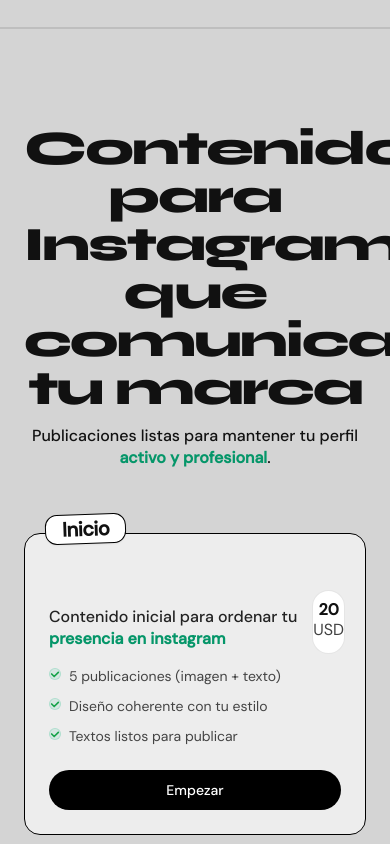
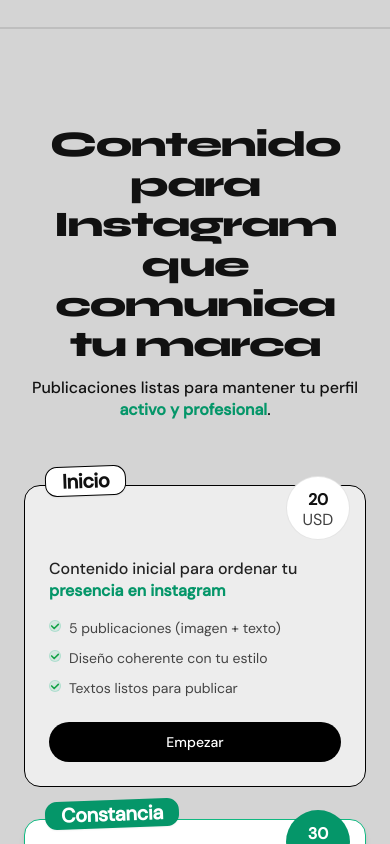
Before and after one commit to joy-amorin/WebSoluciones-landing-page, a Next.js app: page / in a window 390 px wide. Shown: the part 6340-7184 px from the top of the page. Built offline with nearby package versions, Linux system fonts and the light colour scheme.

Commit message:
fix: correct price circle shape and positioning

```diff
--- a/components/ServiciosAdicionales.jsx
+++ b/components/ServiciosAdicionales.jsx
@@ -1,4 +1,4 @@
-const planes = [
+const planesfeed = [
   {
     name: 'Inicio',
     desc: (
@@ -11,8 +11,8 @@
     ),
     price: '20',
     featured: false,
-
-    features: ['5 publicaciones (imagen + texto)',
+    features: [
+      '5 publicaciones (imagen + texto)',
       'Diseño coherente con tu estilo',
       'Textos listos para publicar',
     ],
@@ -29,8 +29,8 @@
     ),
     price: '30',
     featured: true,
-
-    features: ['10 publicaciones (imagen + texto)',
+    features: [
+      '10 publicaciones (imagen + texto)',
       'Estilo visual consitente',
       'Textos optimizados para publicación clara',
     ],
@@ -48,21 +48,22 @@
     ),
     price: '40',
     featured: false,
-    features: ['15 publicaciones (imagen + texto)',
+    features: [
+      '15 publicaciones (imagen + texto)',
       'Consistencia visual en todo el pack',
       'Contenido pensado para mantener tu feed activo por semanas',
     ],
   },
 ]
 
-export default function Planes() {
+export default function Planesfeed() {
   return (
     <section id="planes" className="bg-[#d4d4d4] border-y border-black/10 py-24">
       <div className="max-w-6xl mx-auto px-6 md:px-10">
 
         {/* HEADER */}
         <div className="mb-16 text-center">
-          <h2 className="text-5xl md:text-4xl font-extrabold tracking-tighter mb-3 text-[#111]">
+          <h2 className="text-4xl font-extrabold tracking-tighter mb-3 text-[#111]">
             Contenido para Instagram que comunica tu marca
           </h2>
 
@@ -77,7 +78,7 @@
         {/* GRID */}
         <div className="grid grid-cols-1 md:grid-cols-3 gap-8">
 
-          {planes.map((p) => (
+          {planesfeed.map((p) => (
             <div
               key={p.name}
               className={`relative rounded-2xl px-6 pt-14 pb-6 flex flex-col transition-all duration-300 group ${
@@ -101,28 +102,29 @@
               </div>
 
               {/* CÍRCULO PRECIO */}
-              <div className="absolute -top-8 right-5">
+             <div style={{ position: "absolute", top: -10, right: 15 }}>
                 <div
-                  className={`w-16 h-16 rounded-full flex flex-col items-center justify-center text-center transition-all duration-300 ${
+                  style={{ width: 64, height: 64 }}
+                  className={`rounded-full flex items-center justify-center ${
                     p.featured
-                      ? 'bg-emerald-600 text-white shadow-sm group-hover:scale-105'
-                      : 'bg-white border border-black/10 text-[#111] group-hover:scale-105'
+                      ? 'bg-emerald-600 text-white'
+                      : 'bg-white border border-black/10 text-[#111]'
                   }`}
                 >
-                  <span className="text-base font-extrabold leading-none">
+                  <div className="text-center leading-none">
+                    <div className="text-base font-extrabold">
                       {p.price}
-                  </span>
-                  <span className="text-[9px] opacity-80">USD</span>
+                    </div>
+                    <div className="text-[9px] opacity-80">
+                      USD
                     </div>
                   </div>
-
-              {/* TITULO */}
+                </div>
+              </div>
+              {/* DESCRIPCIÓN */}
               <p className="text-base font-medium text-[#222] mb-4 mt-4 leading-snug">
                 {p.desc}
               </p>
-
-              {/* RESULTADO */}
-
 
               {/* FEATURES */}
               <ul className="flex flex-col gap-2.5 mb-6 flex-1">
```
Lines whose indentation alone changed are shown as unchanged.
